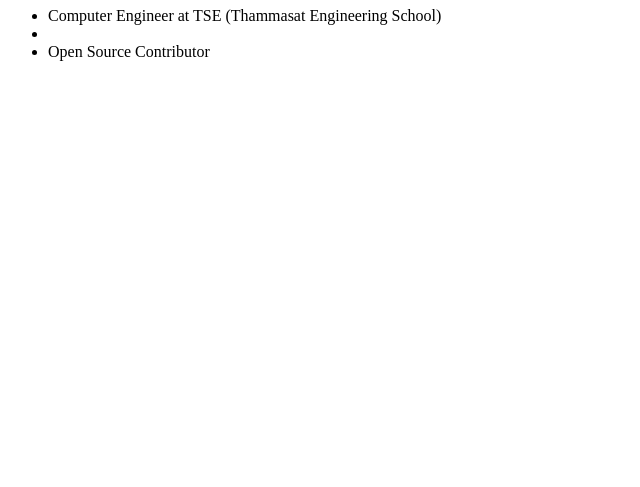
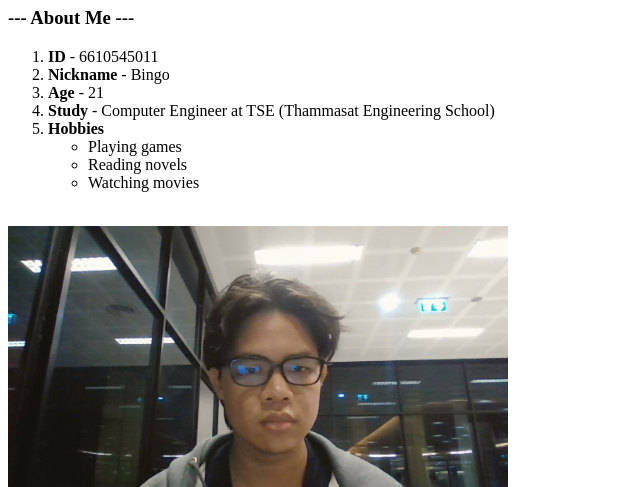
Before and after one commit to 6610545011/6610545011.github.io, a plain HTML site: page index.html in a window 1280 px wide. Shown: the part 73-560 px from the top of the page, without its empty margins (0-640 px from the left). Drawn offline with Linux system fonts and the light colour scheme.

Commit message:
Index Page

```diff
--- a/index.html
+++ b/index.html
@@ -1,18 +1,34 @@
 <!DOCTYPE html>
 <html lang="en">
+
 <head>
     <meta charset="UTF-8">
     <meta name="viewport" content="width=device-width, initial-scale=1.0">
+    <link rel="stylesheet" href="style.css">
     <title>Sarankorn</title>
 </head>
+
 <body>
     <h1>
         Sarankorn Pongatsawachai
     </h1>
-    <ul>
-        <li>Computer Engineer at TSE (Thammasat Engineering School)</li>
-        <li></li>
-        <li>Open Source Contributor</li>
-    </ul>
+    <h3>--- About Me ---</h3>
+    <ol>
+        <li><b>ID</b> - 6610545011</li>
+        <li><b>Nickname</b> - Bingo</li>
+        <li><b>Age</b> - 21</li>
+        <li><b>Study</b> - Computer Engineer at TSE (Thammasat Engineering School)</li>
+        <li><b>Hobbies</b>
+            <ul>
+                <li>Playing games</li>
+                <li>Reading novels</li>
+                <li>Watching movies</li>
+            </ul>
+        </li>
+    </ol>
+    <br>
+    <a href="https://www.youtube.com/"><img src="assets\WIN_20250821_20_01_08_Pro.jpg" alt="Sarankorn"
+            width="500" /></a>
 </body>
+
 </html>
```
